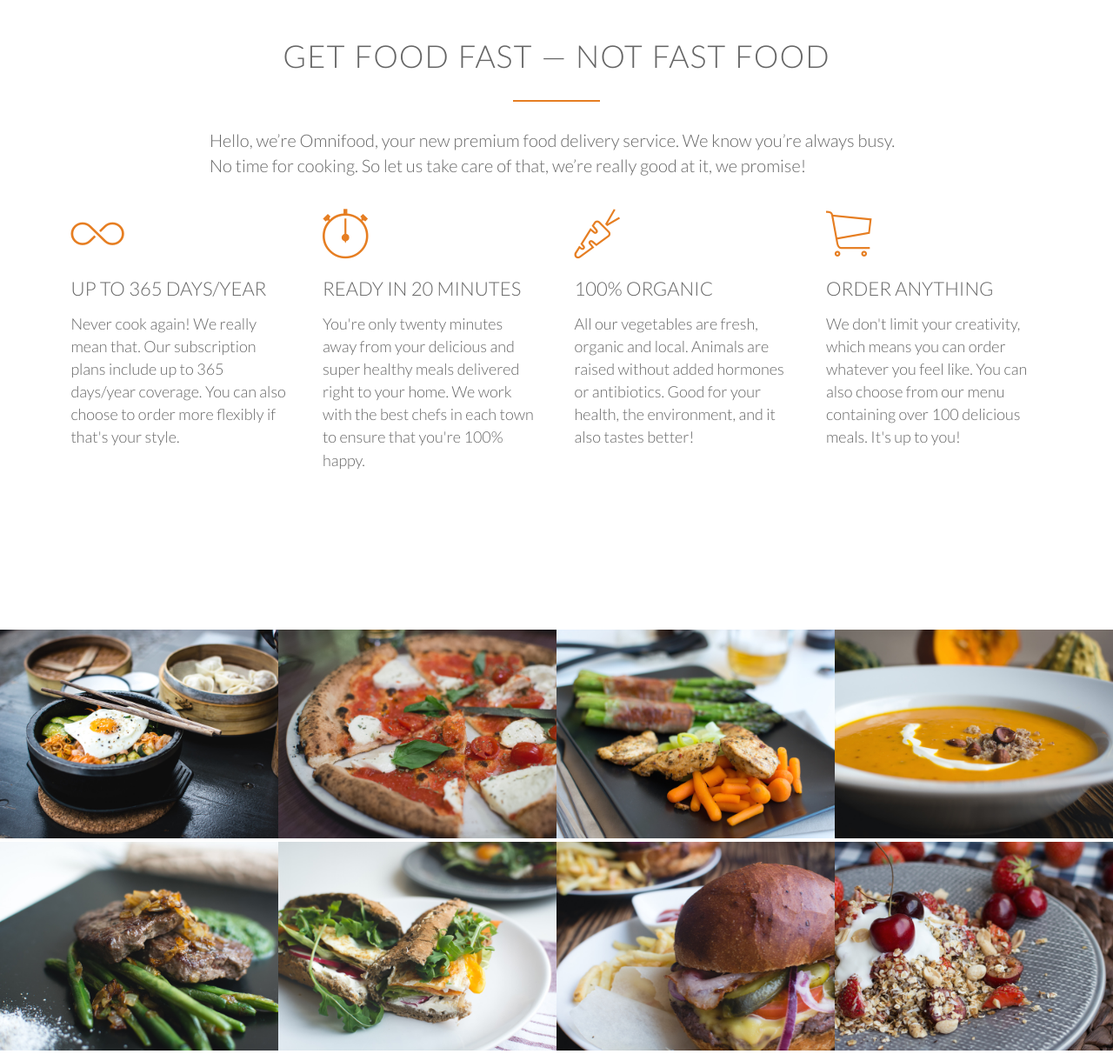
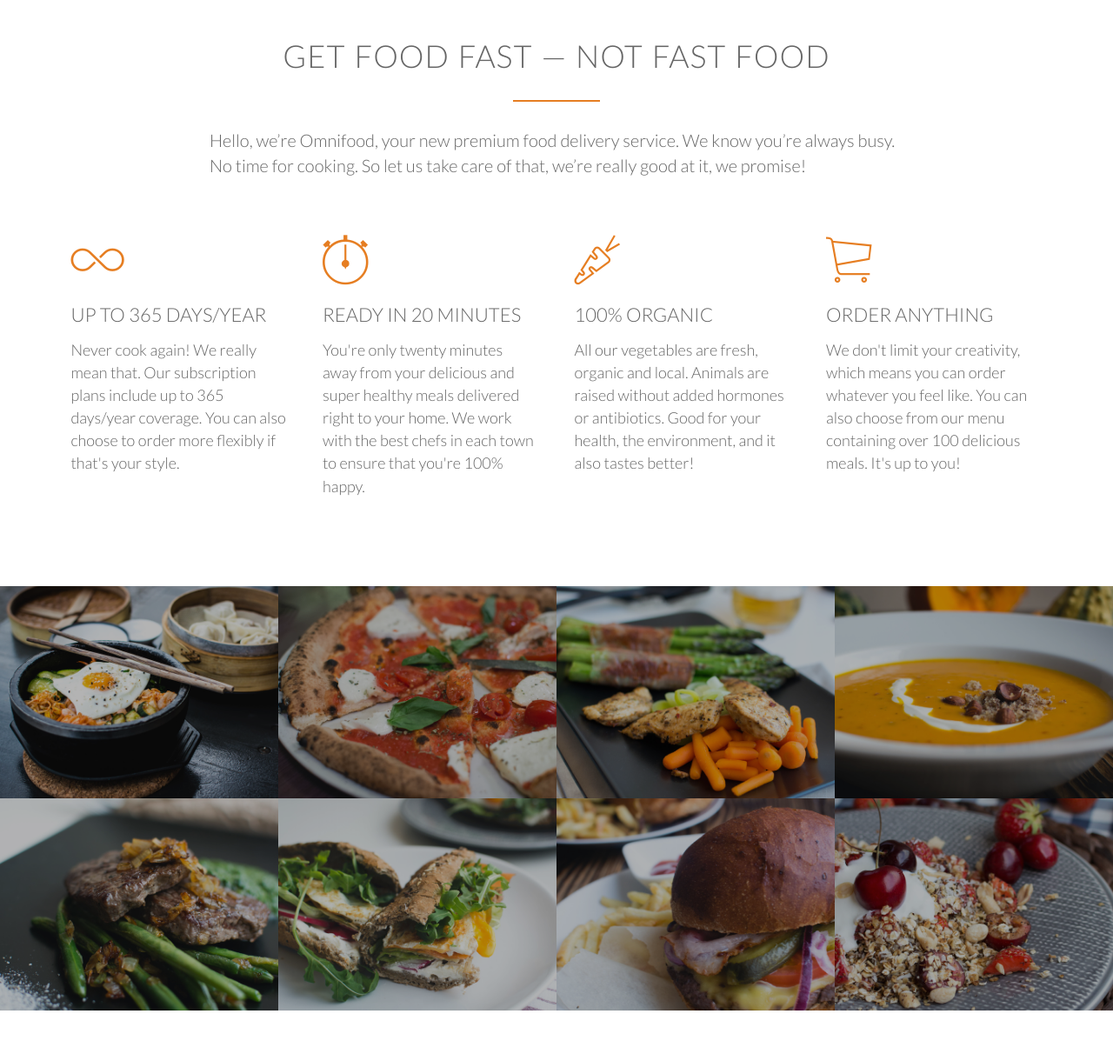
Before and after one commit to lukeevangraham/omnifood, a PHP site: page / in a window 1280 px wide. Shown: the part 836-2048 px from the top of the page at 87% size. After the commit the page ends 1998 px from the top, so only its background shows below. Run offline with PHP 8.4, Linux system fonts and the light colour scheme; some web fonts are replaced.

Commit message:
menu items looks good with transition

```diff
--- a/resources/css/style.css
+++ b/resources/css/style.css
@@ -200,9 +200,27 @@ header {
 
 /* --------------------------- */
 
+/* FEATURES */
+
+/* --------------------------- */
+
+.section-features .long-copy {
+    margin-bottom: 30px;
+}
+
+
+
+
+
+/* --------------------------- */
+
 /* MEALS */
 
 /* --------------------------- */
+
+.section-meals {
+    padding: 0;
+}
 
 .meals-showcase {
     list-style: none;
@@ -218,9 +236,19 @@ header {
 .meal-photo {
     width: 100%;
     margin: 0;
+    overflow: hidden;
+    background-color: #000;
 }
 
 .meal-photo img {
+    opacity: 0.7;
     width: 100%;
-    height: auto;;
+    height: auto;
+    transform: scale(1.15);
+    transition: transform 0.5s, opacity 0.5s;
 }
+
+.meal-photo img:hover {
+    transform: scale(1.03);
+    opacity: 1;
+}
```
